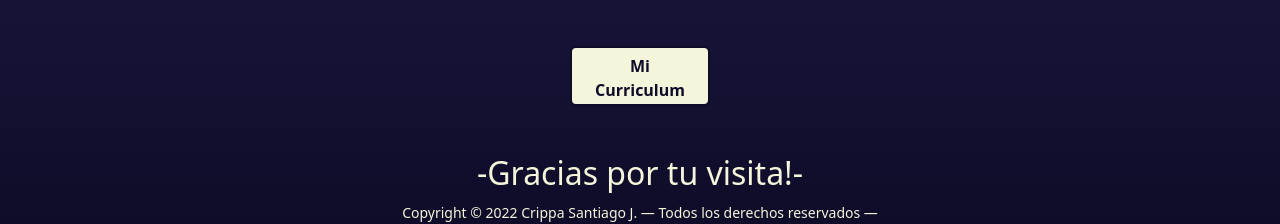
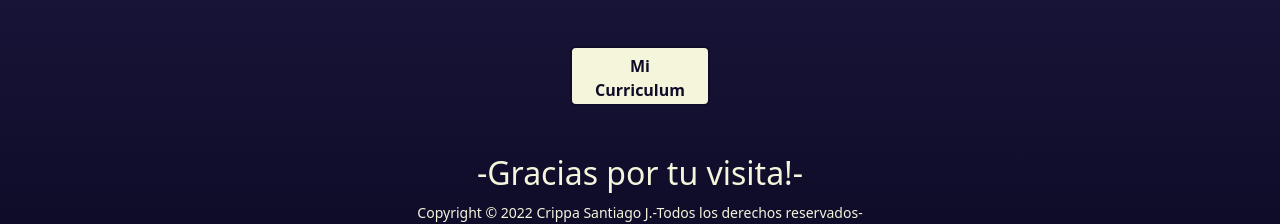
Before and after one commit to sjcrippa/proyecto-portafolio, a website: page index.html in a window 1280 px wide. Shown: the part 1595-1819 px from the top of the page. Drawn offline with nearby package versions, Linux system fonts and the light colour scheme.

Commit message:
c'est fini

```diff
--- a/index.html
+++ b/index.html
@@ -133,7 +133,7 @@
             <small class="gray">Copyright &copy;
                 <script type="text/javascript">
                     document.write(new Date().getFullYear());
-                </script> Crippa Santiago J. &mdash; Todos los derechos reservados &mdash; </span>
+                </script> Crippa Santiago J.-Todos los derechos reservados-</span>
             </small>
         </div>
     </footer>
```
